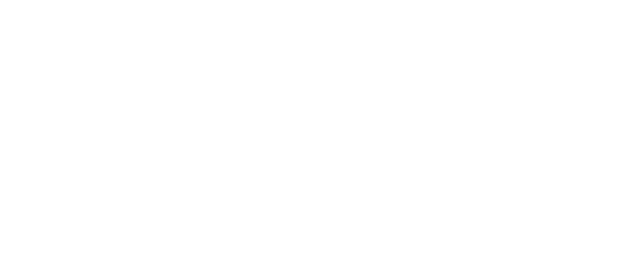
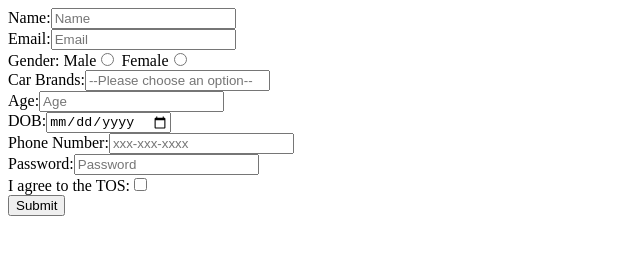
Before and after one commit to acciojob/signup-form-car-AshishGaikwad717, a website: page main.html in a window 1280 px wide. Shown: the whole page, without its empty margins (0-640 px from the left). Drawn offline with Linux system fonts and the light colour scheme.

Commit message:
created a submission

```diff
--- a/main.html
+++ b/main.html
@@ -10,6 +10,18 @@
 	<!-- the entire body must be written by student -->
     <script type="text/javascript" src="./script.js">
 </script>
+	<form>
+		Name:<input type="text" required id="name" placeholder="Name"><br>
+		Email:<input type="email" required id="email" placeholder="Email"><br>
+		Gender: Male<input type="radio" required id="gender_m"> Female<input type="radio" required id="gender_f"><br>
+		Car Brands:<input type="select" required id="cars" placeholder="--Please choose an option--"><br>
+		Age:<input type="number" required id="age" placeholder="Age"><br>
+		DOB:<input type="date" required id="dob"><br>
+		Phone Number:<input type="tel" id="tel" placeholder="xxx-xxx-xxxx"><br>
+		Password:<input type="password" required id="password" placeholder="Password"><br>
+		I agree to the TOS:<input type="checkbox" required id="tos"><br>
+		<input type="submit">
+	</form>
 
 </body>
 
```
